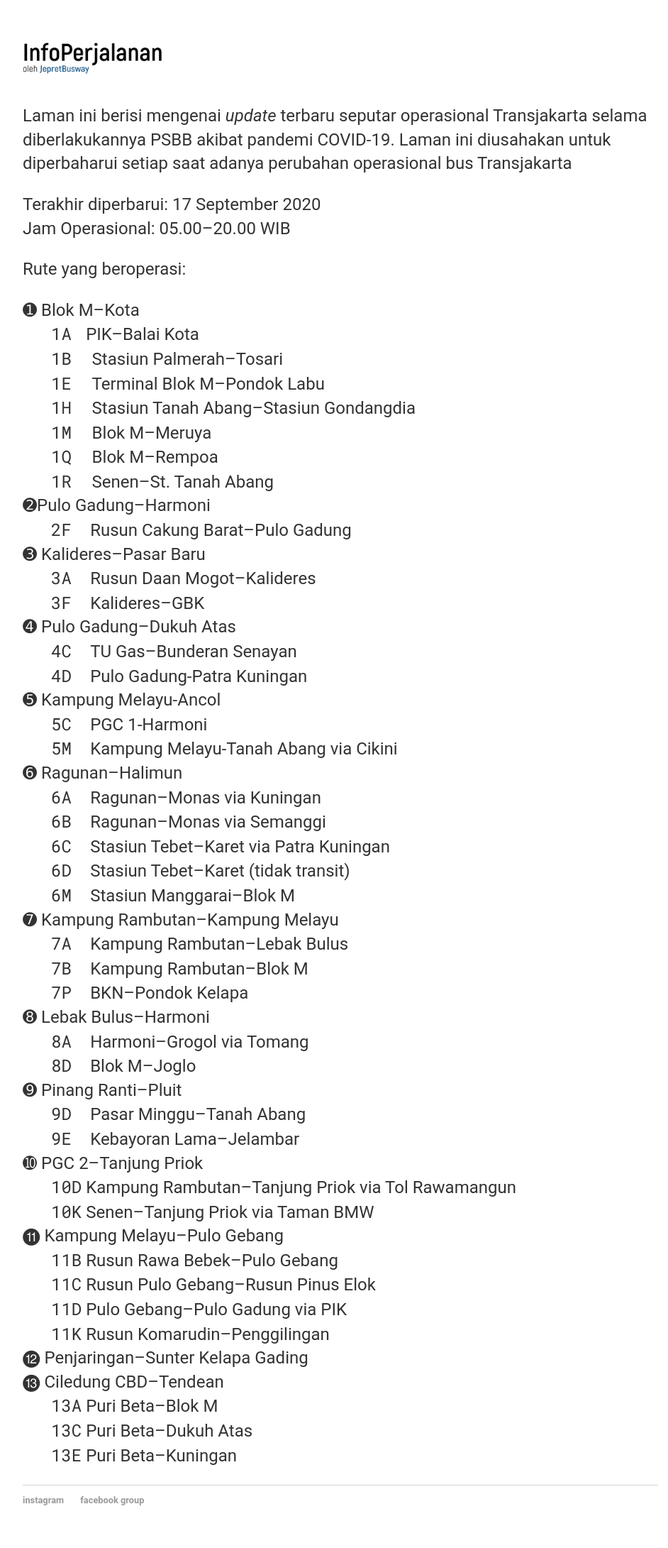
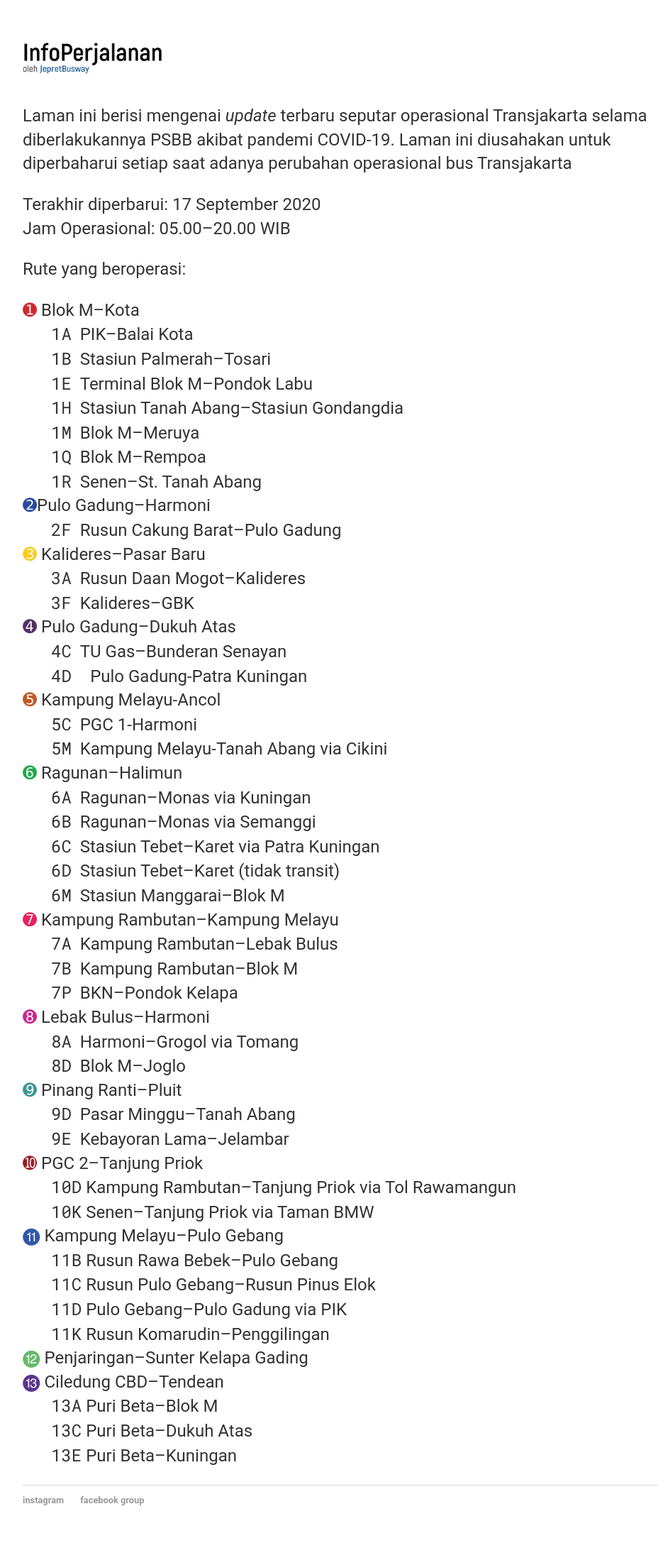
Before and after one commit to jepbusway/InfoPerjalanan2, a Jekyll site: the page built from index.html, in a window 1280 px wide. Shown: the whole page at 71% size, without its empty margins (160-1102 px from the left). Built offline with Jekyll 4.4.1, drawn with Linux system fonts in a browser that asks for light colours.

Commit message:
Update index.html
Add color, revamped spacing

```diff
--- a/index.html
+++ b/index.html
@@ -10,51 +10,51 @@
 	<div class="content">
 	    	<p class="list rute">Terakhir diperbarui: 17 September 2020<br>Jam Operasional: 05.00–20.00 WIB</p>
  	   	<p>Rute yang beroperasi:
- 	   		<dt><kor1>➊</kor1>	Blok M–Kota</dt>
- 	   		<dd><nor>1A&nbsp;</nor>	PIK–Balai Kota</dd>
-    			<dd><nor>1B&nbsp;&nbsp;</nor>Stasiun Palmerah–Tosari</dd>
-    			<dd><nor>1E&nbsp;&nbsp;</nor>Terminal Blok M–Pondok Labu</dd>
-    			<dd><nor>1H&nbsp;&nbsp;</nor>Stasiun Tanah Abang–Stasiun Gondangdia</dd>
-    			<dd><nor>1M&nbsp;&nbsp;</nor>Blok M–Meruya</dd>
-			<dd><nor>1Q&nbsp;&nbsp;</nor>Blok M–Rempoa</dd>
-			<dd><nor>1R&nbsp;&nbsp;</nor>Senen–St. Tanah Abang</dd>
-			<dt><kor2>➋</kor2>Pulo Gadung–Harmoni</dt>
-			<dd><nor>2F </nor>&nbsp;&nbsp;Rusun Cakung Barat–Pulo Gadung</dd>
-			<dt><kor3>➌</kor3>	Kalideres–Pasar Baru</dt>
-			<dd><nor>3A </nor>&nbsp;&nbsp;Rusun Daan Mogot–Kalideres</dd>
-			<dd><nor>3F </nor>&nbsp;&nbsp;Kalideres–GBK</dd>
-			<dt><kor4>➍</kor4>	Pulo Gadung–Dukuh Atas</dt>
-			<dd><nor>4C </nor>&nbsp;&nbsp;TU Gas–Bunderan Senayan</dd>
+ 	   		<dt><kor style="color: #CF292E">➊</kor>	Blok M–Kota</dt>
+ 	   		<dd><nor>1A</nor>&nbsp;&nbsp;PIK–Balai Kota</dd>
+    			<dd><nor>1B</nor>&nbsp;&nbsp;Stasiun Palmerah–Tosari</dd>
+    			<dd><nor>1E</nor>&nbsp;&nbsp;Terminal Blok M–Pondok Labu</dd>
+    			<dd><nor>1H</nor>&nbsp;&nbsp;Stasiun Tanah Abang–Stasiun Gondangdia</dd>
+    			<dd><nor>1M</nor>&nbsp;&nbsp;Blok M–Meruya</dd>
+			<dd><nor>1Q</nor>&nbsp;&nbsp;Blok M–Rempoa</dd>
+			<dd><nor>1R</nor>&nbsp;&nbsp;Senen–St. Tanah Abang</dd>
+			<dt><kor2 style="color: #284B9C">➋</kor2>Pulo Gadung–Harmoni</dt>
+			<dd><nor>2F</nor>&nbsp;&nbsp;Rusun Cakung Barat–Pulo Gadung</dd>
+			<dt><kor3 style="color: #FACC1F">➌</kor3>	Kalideres–Pasar Baru</dt>
+			<dd><nor>3A</nor>&nbsp;&nbsp;Rusun Daan Mogot–Kalideres</dd>
+			<dd><nor>3F</nor>&nbsp;&nbsp;Kalideres–GBK</dd>
+			<dt><kor4 style="color: #572E6A">➍</kor4>	Pulo Gadung–Dukuh Atas</dt>
+			<dd><nor>4C</nor>&nbsp;&nbsp;TU Gas–Bunderan Senayan</dd>
 			<dd><nor>4D </nor>&nbsp;&nbsp;Pulo Gadung-Patra Kuningan</dd>
-			<dt><kor5>➎</kor5>	Kampung Melayu-Ancol</dt>
-			<dd><nor>5C </nor>&nbsp;&nbsp;PGC 1-Harmoni</dd>
-			<dd><nor>5M </nor>&nbsp;&nbsp;Kampung Melayu-Tanah Abang via Cikini</dd>
-			<dt><kor6>➏</kor6>	Ragunan–Halimun</dt>
-			<dd><nor>6A </nor>&nbsp;&nbsp;Ragunan–Monas via Kuningan</dd>
-			<dd><nor>6B </nor>&nbsp;&nbsp;Ragunan–Monas via Semanggi</dd>
-			<dd><nor>6C </nor>&nbsp;&nbsp;Stasiun Tebet–Karet via Patra Kuningan</dd>
-			<dd><nor>6D </nor>&nbsp;&nbsp;Stasiun Tebet–Karet (tidak transit)</dd>
-			<dd><nor>6M </nor>&nbsp;&nbsp;Stasiun Manggarai–Blok M</dd>
-			<dt><kor7>➐</kor7>	Kampung Rambutan–Kampung Melayu</dt>
-			<dd><nor>7A </nor>&nbsp;&nbsp;Kampung Rambutan–Lebak Bulus</dd>
-			<dd><nor>7B </nor>&nbsp;&nbsp;Kampung Rambutan–Blok M</dd>
-			<dd><nor>7P </nor>&nbsp;&nbsp;BKN–Pondok Kelapa</dd>
-			<dt><kor8>➑</kor8>	Lebak Bulus–Harmoni</dt>
-			<dd><nor>8A </nor>&nbsp;&nbsp;Harmoni–Grogol via Tomang</dd>
-			<dd><nor>8D </nor>&nbsp;&nbsp;Blok M–Joglo</dd>
-			<dt><kor9>➒</kor9>	Pinang Ranti–Pluit</dt>
-			<dd><nor>9D </nor>&nbsp;&nbsp;Pasar Minggu–Tanah Abang</dd>
-			<dd><nor>9E </nor>&nbsp;&nbsp;Kebayoran Lama–Jelambar</dd>
-			<dt><kor10>➓</kor10>	PGC 2–Tanjung Priok</dt>
+			<dt><kor5 style="color: #BE5A28">➎</kor5>	Kampung Melayu-Ancol</dt>
+			<dd><nor>5C</nor>&nbsp;&nbsp;PGC 1-Harmoni</dd>
+			<dd><nor>5M</nor>&nbsp;&nbsp;Kampung Melayu-Tanah Abang via Cikini</dd>
+			<dt><kor6 style="color: #23A94A">➏</kor6>	Ragunan–Halimun</dt>
+			<dd><nor>6A</nor>&nbsp;&nbsp;Ragunan–Monas via Kuningan</dd>
+			<dd><nor>6B</nor>&nbsp;&nbsp;Ragunan–Monas via Semanggi</dd>
+			<dd><nor>6C</nor>&nbsp;&nbsp;Stasiun Tebet–Karet via Patra Kuningan</dd>
+			<dd><nor>6D</nor>&nbsp;&nbsp;Stasiun Tebet–Karet (tidak transit)</dd>
+			<dd><nor>6M</nor>&nbsp;&nbsp;Stasiun Manggarai–Blok M</dd>
+			<dt><kor7 style="color: #E4215D">➐</kor7>	Kampung Rambutan–Kampung Melayu</dt>
+			<dd><nor>7A</nor>&nbsp;&nbsp;Kampung Rambutan–Lebak Bulus</dd>
+			<dd><nor>7B</nor>&nbsp;&nbsp;Kampung Rambutan–Blok M</dd>
+			<dd><nor>7P</nor>&nbsp;&nbsp;BKN–Pondok Kelapa</dd>
+			<dt><kor8 style="color: #CA258E">➑</kor8>	Lebak Bulus–Harmoni</dt>
+			<dd><nor>8A</nor>&nbsp;&nbsp;Harmoni–Grogol via Tomang</dd>
+			<dd><nor>8D</nor>&nbsp;&nbsp;Blok M–Joglo</dd>
+			<dt><kor9 style="color: #3E9793">➒</kor9>	Pinang Ranti–Pluit</dt>
+			<dd><nor>9D</nor>&nbsp;&nbsp;Pasar Minggu–Tanah Abang</dd>
+			<dd><nor>9E</nor>&nbsp;&nbsp;Kebayoran Lama–Jelambar</dd>
+			<dt><kor10 style="color: #971E25">➓</kor10>	PGC 2–Tanjung Priok</dt>
 			<dd><nor>10D</nor>&nbsp;Kampung Rambutan–Tanjung Priok via Tol Rawamangun</dd>
 			<dd><nor>10K</nor>&nbsp;Senen–Tanjung Priok via Taman BMW</dd>
-			<dt><kor11>⓫</kor11>	Kampung Melayu–Pulo Gebang</dt>
+			<dt><kor11 style="color: #3257A7">⓫</kor11>	Kampung Melayu–Pulo Gebang</dt>
 			<dd><nor>11B</nor>&nbsp;Rusun Rawa Bebek–Pulo Gebang</dd>
 			<dd><nor>11C</nor>&nbsp;Rusun Pulo Gebang–Rusun Pinus Elok</dd>
 			<dd><nor>11D</nor>&nbsp;Pulo Gebang–Pulo Gadung via PIK</dd>
 			<dd><nor>11K</nor>&nbsp;Rusun Komarudin–Penggilingan</dd>
-			<dt><kor12>⓬</kor12>	Penjaringan–Sunter Kelapa Gading </dt>
-			<dt><kor13>⓭</kor13>	Ciledung CBD–Tendean</dt>
+			<dt><kor12 style="color: #66BA6C">⓬</kor12>	Penjaringan–Sunter Kelapa Gading </dt>
+			<dt><kor13 style="color: #5C348D">⓭</kor13>	Ciledung CBD–Tendean</dt>
 			<dd><nor>13A</nor>&nbsp;Puri Beta–Blok M</dd>
 			<dd><nor>13C</nor>&nbsp;Puri Beta–Dukuh Atas</dd>
 			<dd><nor>13E</nor>&nbsp;Puri Beta–Kuningan</dd>
```
